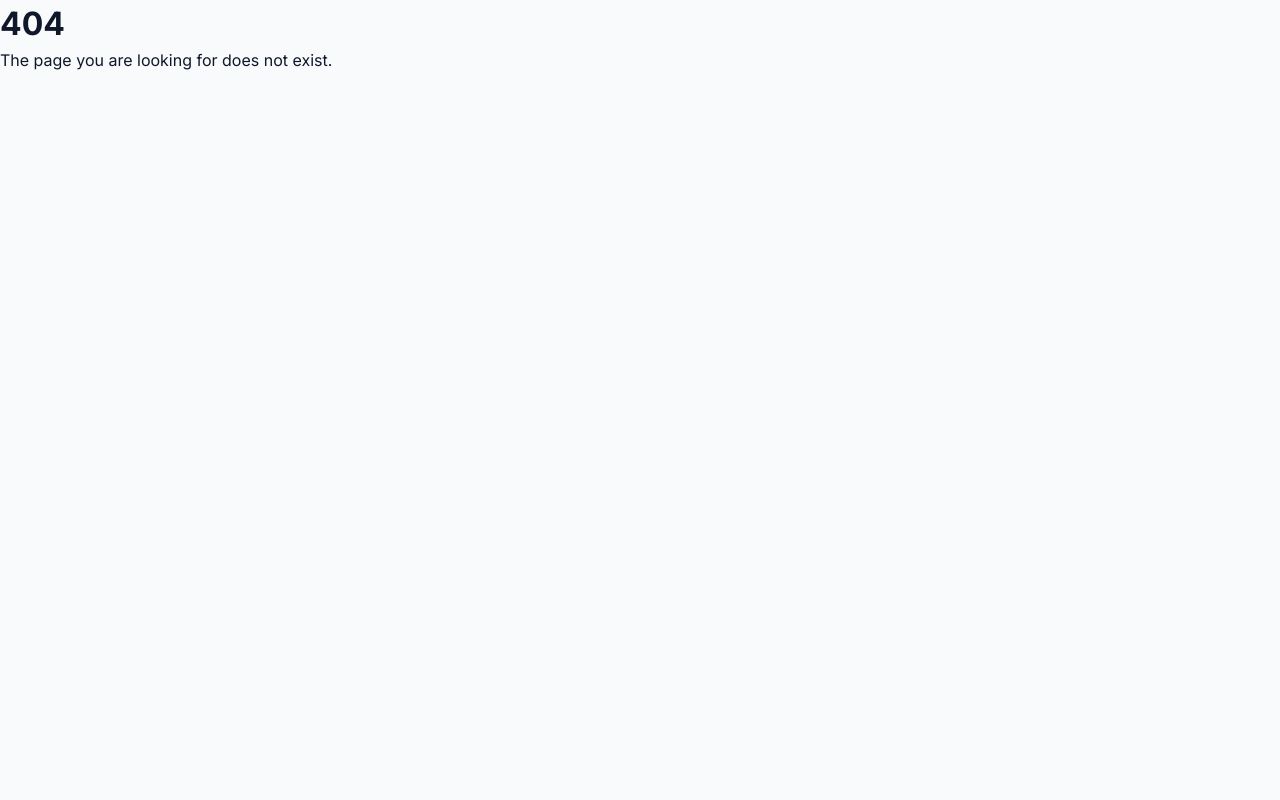
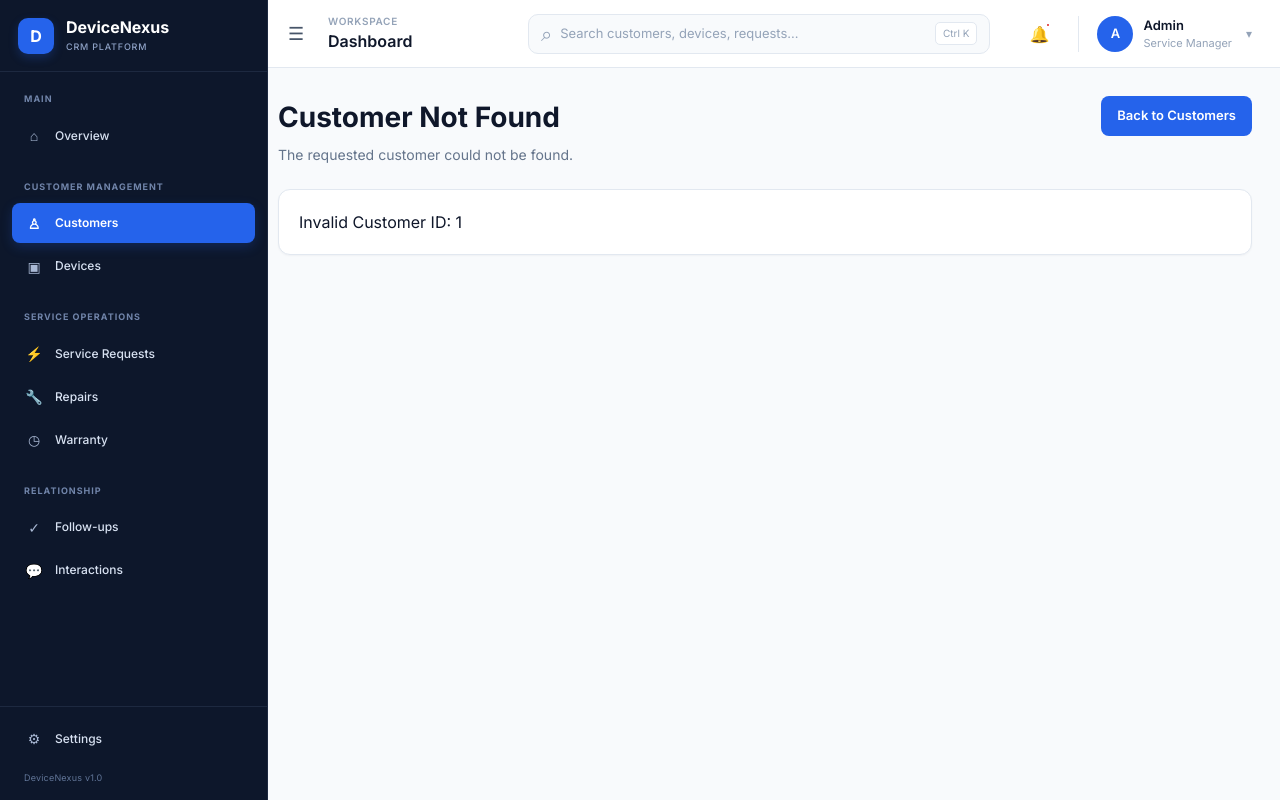
Before and after one commit to aarzoo0708/DeviceNexus, a React app in the folder frontend/: page /customers/1 in a window 1280 px wide. Before the commit this address had no page. Built offline with nearby package versions, Linux system fonts and the light colour scheme; the HTML template or start-up script is replaced by a standard one.

Commit message:
feat: add customer details

```diff
--- /dev/null
+++ b/frontend/src/data/mockData.js
@@ -0,0 +1,75 @@
+export const mockCustomers = [
+  {
+    id: "CUST-001",
+    name: "Rahul Sharma",
+    email: "rahul@example.com",
+    phone: "9876543210",
+    devices: 3,
+    status: "Active",
+    joinedDate: "12 Aug 2026",
+    registeredDevices: [
+      { id: "DEV-101", name: "Dell XPS 15", type: "Laptop", status: "Active", warranty: "Valid" },
+      { id: "DEV-102", name: "iPhone 15", type: "Smartphone", status: "Active", warranty: "Valid" },
+      { id: "DEV-103", name: "iPad Pro", type: "Tablet", status: "Inactive", warranty: "Expired" }
+    ],
+    serviceHistory: [
+      { id: "REQ-1024", issue: "Keyboard not working", device: "Dell XPS 15", status: "In Progress", priority: "High" }
+    ]
+  },
+  {
+    id: "CUST-002",
+    name: "Priya Kapoor",
+    email: "priya@example.com",
+    phone: "9812345678",
+    devices: 2,
+    status: "Active",
+    joinedDate: "10 Aug 2026",
+    registeredDevices: [
+      { id: "DEV-104", name: "MacBook Pro M2", type: "Laptop", status: "Active", warranty: "Expired" },
+      { id: "DEV-105", name: "Apple Watch Series 9", type: "Wearable", status: "Active", warranty: "Valid" }
+    ],
+    serviceHistory: [
+      { id: "REQ-1018", issue: "Battery replacement", device: "MacBook Pro M2", status: "Resolved", priority: "Medium" }
+    ]
+  },
+  {
+    id: "CUST-003",
+    name: "Amit Patel",
+    email: "amit@example.com",
+    phone: "9823456789",
+    devices: 1,
+    status: "Pending",
+    joinedDate: "14 Aug 2026",
+    registeredDevices: [
+      { id: "DEV-106", name: "Samsung Galaxy S23", type: "Smartphone", status: "Active", warranty: "Valid" }
+    ],
+    serviceHistory: []
+  },
+  {
+    id: "CUST-004",
+    name: "Sneha Desai",
+    email: "sneha@example.com",
+    phone: "9834567890",
+    devices: 4,
+    status: "Active",
+    joinedDate: "05 Aug 2026",
+    registeredDevices: [
+      { id: "DEV-107", name: "Lenovo ThinkPad", type: "Laptop", status: "Active", warranty: "Valid" },
+      { id: "DEV-108", name: "AirPods Pro", type: "Audio", status: "Active", warranty: "Valid" },
+      { id: "DEV-109", name: "Kindle Paperwhite", type: "E-Reader", status: "Active", warranty: "Expired" },
+      { id: "DEV-110", name: "Google Pixel 8", type: "Smartphone", status: "Inactive", warranty: "Expired" }
+    ],
+    serviceHistory: []
+  },
+  {
+    id: "CUST-005",
+    name: "Vikram Singh",
+    email: "vikram@example.com",
+    phone: "9845678901",
+    devices: 0,
+    status: "Inactive",
+    joinedDate: "01 Aug 2026",
+    registeredDevices: [],
+    serviceHistory: []
+  }
+];
--- /dev/null
+++ b/frontend/src/pages/CustomerDetails.jsx
@@ -0,0 +1,144 @@
+import React from "react";
+import { useParams, useNavigate } from "react-router";
+import PageHeader from "../components/common/PageHeader/PageHeader";
+import Button from "../components/common/Button/Button";
+import Card from "../components/common/Card/Card";
+import Badge from "../components/common/Badge/Badge";
+import DataTable from "../components/common/DataTable/DataTable";
+import { mockCustomers } from "../data/mockData";
+
+function CustomerDetails() {
+  const { id } = useParams();
+  const navigate = useNavigate();
+
+  const customer = mockCustomers.find(c => c.id === id);
+
+  if (!customer) {
+    return (
+      <div className="page-container">
+        <PageHeader
+          title="Customer Not Found"
+          description="The requested customer could not be found."
+          action={
+            <Button onClick={() => navigate("/customers")}>
+              Back to Customers
+            </Button>
+          }
+        />
+        <Card style={{ padding: "20px", textAlign: "center", marginTop: "20px" }}>
+          <p>Invalid Customer ID: {id}</p>
+        </Card>
+      </div>
+    );
+  }
+
+  let badgeVariant = "default";
+  if (customer.status === "Active") badgeVariant = "success";
+  if (customer.status === "Pending") badgeVariant = "warning";
+  if (customer.status === "Inactive") badgeVariant = "danger";
+
+  const deviceColumns = [
+    { key: "name", label: "Device Name" },
+    { key: "type", label: "Type" },
+    { key: "status", label: "Status" },
+    { key: "warranty", label: "Warranty" }
+  ];
+
+  const formattedDevices = customer.registeredDevices.map(device => ({
+    ...device,
+    status: <Badge variant={device.status === "Active" ? "success" : "default"}>{device.status}</Badge>,
+    warranty: <Badge variant={device.warranty === "Valid" ? "success" : "warning"}>{device.warranty}</Badge>
+  }));
+
+  const serviceColumns = [
+    { key: "id", label: "Request ID" },
+    { key: "issue", label: "Issue" },
+    { key: "device", label: "Device" },
+    { key: "priority", label: "Priority" },
+    { key: "status", label: "Status" }
+  ];
+
+  const formattedServices = customer.serviceHistory.map(req => {
+    let reqStatusVariant = "default";
+    if (req.status === "Resolved") reqStatusVariant = "success";
+    if (req.status === "In Progress") reqStatusVariant = "warning";
+
+    let priorityVariant = "default";
+    if (req.priority === "High") priorityVariant = "danger";
+    if (req.priority === "Medium") priorityVariant = "warning";
+
+    return {
+      ...req,
+      status: <Badge variant={reqStatusVariant}>{req.status}</Badge>,
+      priority: <Badge variant={priorityVariant}>{req.priority}</Badge>
+    };
+  });
+
+  return (
+    <div className="page-container">
+      <div style={{ marginBottom: "20px" }}>
+        <Button variant="outline" onClick={() => navigate("/customers")}>
+          &larr; Back to Customers
+        </Button>
+      </div>
+
+      <PageHeader
+        title={customer.name}
+        description={`Customer ID: ${customer.id}`}
+        action={
+          <Badge variant={badgeVariant}>{customer.status}</Badge>
+        }
+      />
+
+      <div style={{ display: "grid", gap: "20px", marginTop: "20px" }}>
+        <Card>
+          <div style={{ padding: "20px" }}>
+            <h3 style={{ marginTop: 0, marginBottom: "15px" }}>Customer Profile</h3>
+            <div style={{ display: "grid", gridTemplateColumns: "1fr 1fr", gap: "15px" }}>
+              <div>
+                <strong style={{ color: "#666", fontSize: "0.85em", display: "block" }}>Email</strong>
+                <span>{customer.email}</span>
+              </div>
+              <div>
+                <strong style={{ color: "#666", fontSize: "0.85em", display: "block" }}>Phone</strong>
+                <span>{customer.phone}</span>
+              </div>
+              <div>
+                <strong style={{ color: "#666", fontSize: "0.85em", display: "block" }}>Joined Date</strong>
+                <span>{customer.joinedDate}</span>
+              </div>
+              <div>
+                <strong style={{ color: "#666", fontSize: "0.85em", display: "block" }}>Total Devices</strong>
+                <span>{customer.devices}</span>
+              </div>
+            </div>
+          </div>
+        </Card>
+
+        <Card>
+          <div style={{ padding: "20px" }}>
+            <h3 style={{ marginTop: 0, marginBottom: "15px" }}>Registered Devices</h3>
+            {formattedDevices.length > 0 ? (
+              <DataTable columns={deviceColumns} data={formattedDevices} />
+            ) : (
+              <p style={{ color: "#666", fontStyle: "italic", margin: 0 }}>No devices registered for this customer.</p>
+            )}
+          </div>
+        </Card>
+
+        <Card>
+          <div style={{ padding: "20px" }}>
+            <h3 style={{ marginTop: 0, marginBottom: "15px" }}>Service History</h3>
+            {formattedServices.length > 0 ? (
+              <DataTable columns={serviceColumns} data={formattedServices} />
+            ) : (
+              <p style={{ color: "#666", fontStyle: "italic", margin: 0 }}>No previous service requests.</p>
+            )}
+          </div>
+        </Card>
+      </div>
+    </div>
+  );
+}
+
+export default CustomerDetails;
--- a/frontend/src/pages/Customers.jsx
+++ b/frontend/src/pages/Customers.jsx
@@ -1,59 +1,14 @@
 import React, { useState } from "react";
+import { useNavigate } from "react-router";
 import PageHeader from "../components/common/PageHeader/PageHeader";
 import Button from "../components/common/Button/Button";
 import SearchInput from "../components/common/SearchInput/SearchInput";
 import DataTable from "../components/common/DataTable/DataTable";
 import Badge from "../components/common/Badge/Badge";
-
-const mockCustomers = [
-  {
-    id: "CUST-001",
-    name: "Rahul Sharma",
-    email: "rahul@example.com",
-    phone: "9876543210",
-    devices: 3,
-    status: "Active",
-    joinedDate: "12 Aug 2026"
-  },
-  {
-    id: "CUST-002",
-    name: "Priya Kapoor",
-    email: "priya@example.com",
-    phone: "9812345678",
-    devices: 2,
-    status: "Active",
-    joinedDate: "10 Aug 2026"
-  },
-  {
-    id: "CUST-003",
-    name: "Amit Patel",
-    email: "amit@example.com",
-    phone: "9823456789",
-    devices: 1,
-    status: "Pending",
-    joinedDate: "14 Aug 2026"
-  },
-  {
-    id: "CUST-004",
-    name: "Sneha Desai",
-    email: "sneha@example.com",
-    phone: "9834567890",
-    devices: 4,
-    status: "Active",
-    joinedDate: "05 Aug 2026"
-  },
-  {
-    id: "CUST-005",
-    name: "Vikram Singh",
-    email: "vikram@example.com",
-    phone: "9845678901",
-    devices: 0,
-    status: "Inactive",
-    joinedDate: "01 Aug 2026"
-  }
-];
+import { mockCustomers } from "../data/mockData";
 
 function Customers() {
+  const navigate = useNavigate();
   const [searchQuery, setSearchQuery] = useState("");
 
   const filteredCustomers = mockCustomers.filter((customer) => {
@@ -103,7 +58,10 @@ function Customers() {
       ),
       joined: customer.joinedDate,
       actions: (
-        <span style={{ color: "#0066cc", cursor: "pointer", fontWeight: 500 }}>
+        <span
+          style={{ color: "#0066cc", cursor: "pointer", fontWeight: 500 }}
+          onClick={() => navigate(`/customers/${customer.id}`)}
+        >
           View
         </span>
       )
--- a/frontend/src/router.jsx
+++ b/frontend/src/router.jsx
@@ -4,6 +4,7 @@ import AppLayout from "./components/layout/AppLayout";
 
 import Dashboard from "./pages/Dashboard";
 import Customers from "./pages/Customers";
+import CustomerDetails from "./pages/CustomerDetails";
 import Devices from "./pages/Devices";
 import ServiceRequests from "./pages/ServiceRequests";
 import Repairs from "./pages/Repairs";
@@ -26,6 +27,10 @@ const router = createBrowserRouter([
       {
         path: "customers",
         Component: Customers,
+      },
+      {
+        path: "customers/:id",
+        Component: CustomerDetails,
       },
       {
         path: "devices",
```
